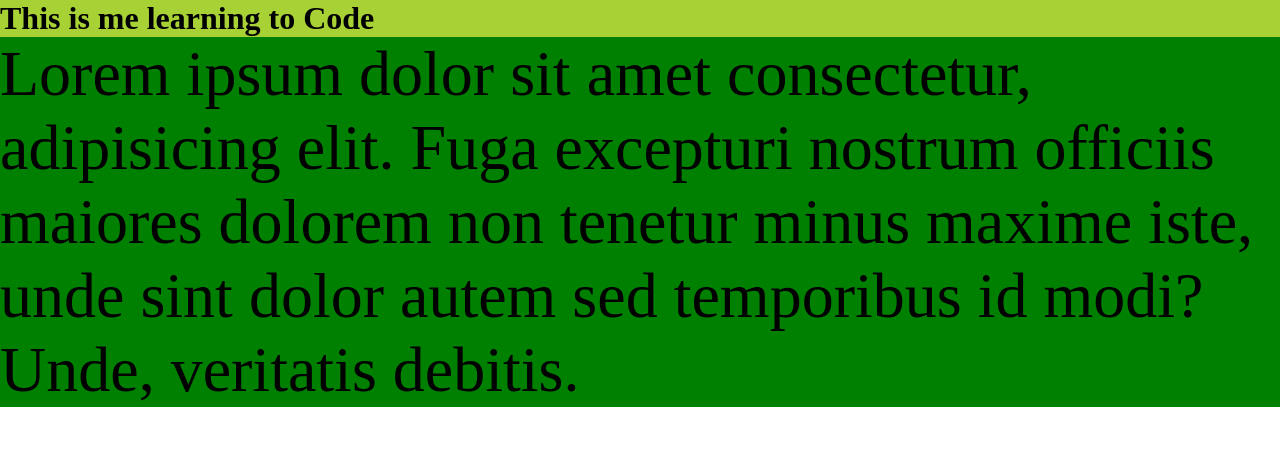
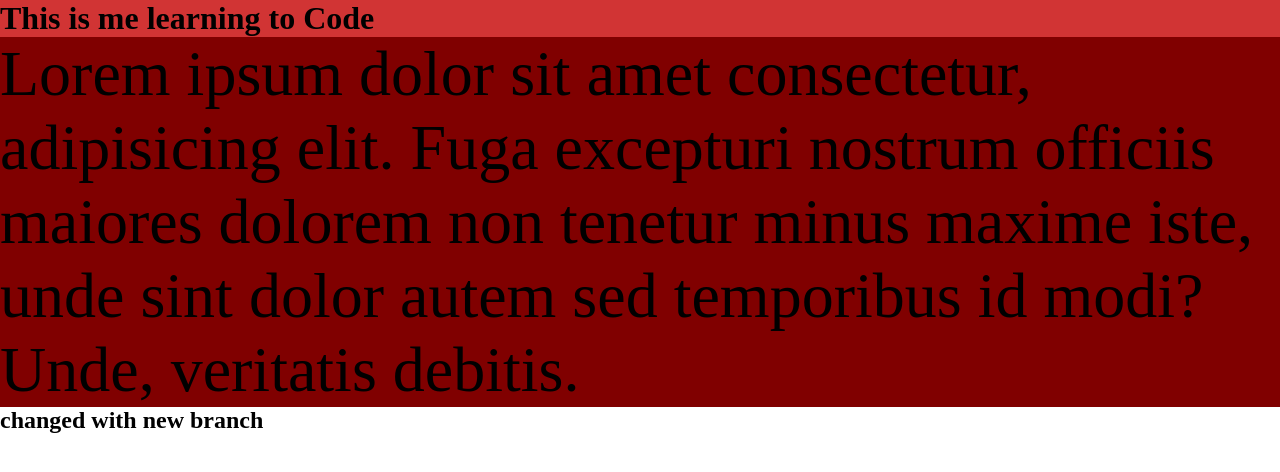
Before and after one commit to SumitKumar777/collaborate-demo, a plain HTML site: page index.html in a window 1280 px wide. Drawn offline with Linux system fonts and the light colour scheme.

Commit message:
changed color/heading

```diff
--- a/index.html
+++ b/index.html
@@ -12,6 +12,7 @@
   <h1 class="main_heading">This is me learning to Code </h1>
   <p class="paragraph">Lorem ipsum dolor sit amet consectetur, adipisicing elit. Fuga excepturi nostrum officiis maiores
     dolorem non tenetur minus maxime iste, unde sint dolor autem sed temporibus id modi? Unde, veritatis debitis.</p>
+  <h2>changed with new branch</h2>
 
 </body>
 
--- a/style.css
+++ b/style.css
@@ -5,9 +5,9 @@
 }
 
 .main_heading {
-  background-color: rgb(167, 209, 52);
+  background-color: rgb(209, 52, 52);
 }
 .paragraph {
-  background-color: green;
+  background-color: rgb(128, 0, 0);
   font-size: 4rem;
 }
```
